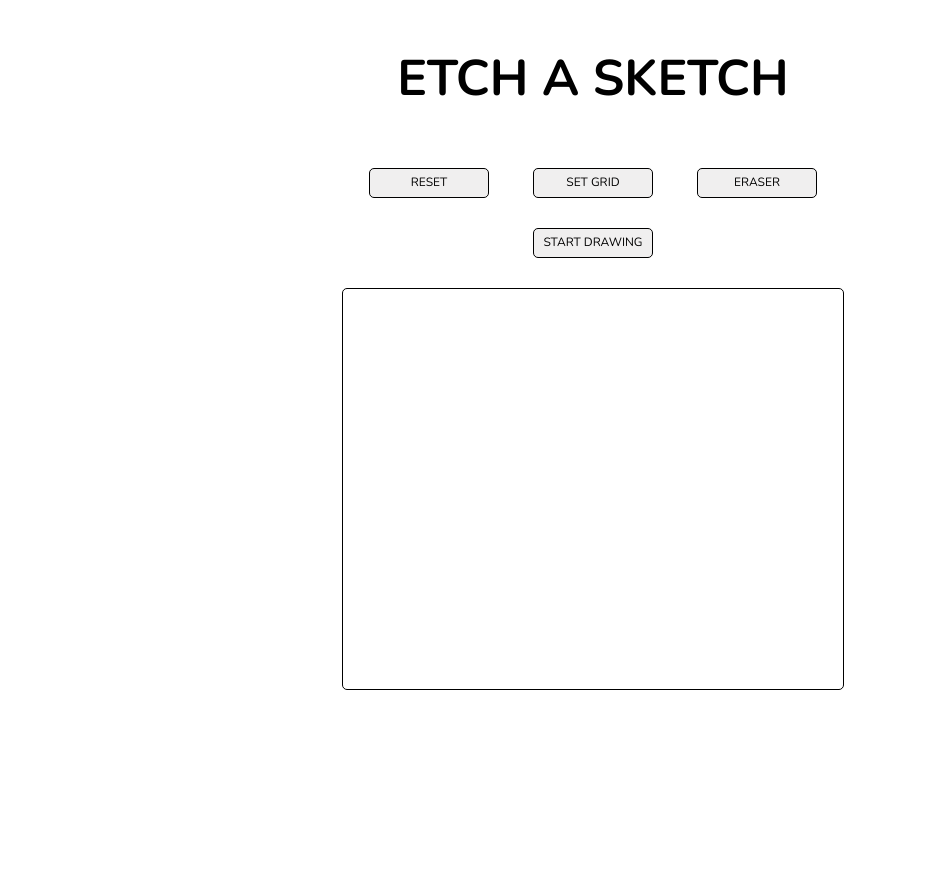
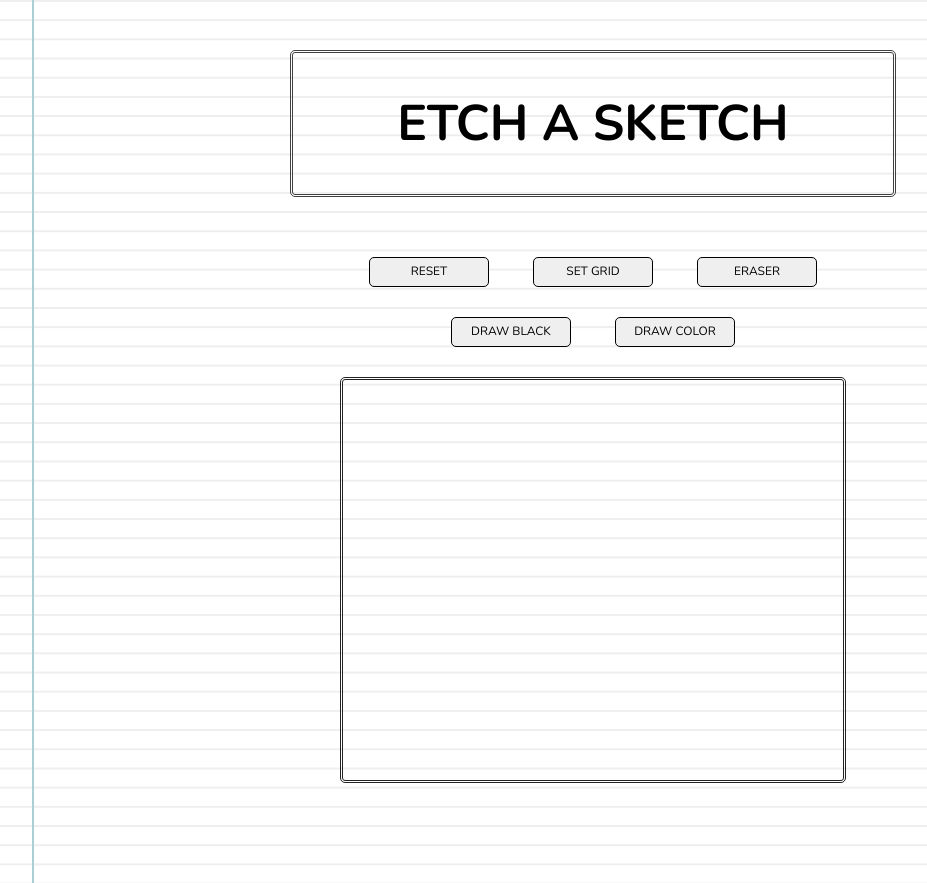
Before and after one commit to DarylB01/Etch-A-Sketch, a PHP site: page /etch.html in a window 1280 px wide. Shown: the whole page, without its empty margins (47-974 px from the left). Before the commit the page ends 690 px from the top, so only its background shows below. Run offline with PHP 8.4, Linux system fonts and the light colour scheme; some libraries are stand-ins or nearby versions.

Commit message:
added background and design

```diff
--- a/etch.html
+++ b/etch.html
@@ -30,7 +30,10 @@
       ERASER
     </button>
     <button class="button draw" id="draw">
-      START DRAWING
+      DRAW BLACK
+    </button>
+    <button class="button color" id="color">
+      DRAW COLOR
     </button>
   </div>
   <script src="https://ajax.googleapis.com/ajax/libs/jquery/2.1.4/jquery.min.js"></script>
--- a/script.js
+++ b/script.js
@@ -4,45 +4,62 @@ var grid = document.createElement("div");
 grid.className = "grid";
 body.appendChild(grid);
 
-var colors = ['#ff0000', '#00ff00', '#0000ff'];
+var colors = ["red box","green box", "blue box", "yellow box"];
 var anycolor = colors[Math.floor(Math.random() * colors.length)];
 
 var rowscols;
 
 var draw = document.querySelector("#draw")
-
 var erase = document.querySelector("#erase");
-
-var clear = document.getElementsByClassName("blackbox");
-
+var clear = document.getElementsByClassName("box")
+var color = document.querySelector("#color");
+allbuttons = document.getElementsByClassName("button");
 var reset = document.querySelector("#reset");
     reset.addEventListener("click", () => {resetbutton()});
         function resetbutton() {
             for (i = 0; i < clear.length ; i++ ) {
-                clear[i].classList.add("gridbox");
+                clear[i].classList.remove("red");
+                clear[i].classList.remove("black");
+                clear[i].classList.remove("blue");
+                clear[i].classList.remove("yellow");
+                clear[i].classList.remove("green");
             }
 }
-function randomcolor() {
-    e.target.style.color = anycolor;
+function randomcolor(e) {
+    var anycolor = colors[Math.floor(Math.random() * colors.length)];
+    e.target.className = anycolor;
 }
-function changecolor(e) {
-    e.target.className = "blackbox";
+function drawblack(e) {
+    e.target.className = "black box";
 }
 function erasecolor(e) {
-    e.target.className = "gridbox";
+    e.target.className = "box";
 }
 
-var setbox = document.querySelector("#setbox");
-    setbox.addEventListener('click', () => {creategrid()});
+var setboxes = document.querySelector("#setbox");
+    setboxes.addEventListener('click', () => {creategrid()});
+    setboxes.addEventListener('click', () => {changepointer()})
+        function changepointer () {
+            body.style.cursor = "auto";
+            draw.style.cursor = "auto";
+            erase.style.cursor = "auto";
+            reset.style.cursor = "auto";
+            setboxes.style.cursor = "auto";
+            color.style.cursor = "auto";
+        }
 
 function creategrid () {
-    rowscols = prompt("How many boxes per side?");
-    if (rowscols > 50) {
-        alert("Please input a number less than 50");}
+    rowscols = prompt("How many boxes per side? (Max : 20)");
+    if (rowscols === null) {
+        return;
+    }
+    if (rowscols > 21) {
+        alert("Please input a number less than 21");
+    }
     else if (rowscols < 1) {
-        alert("Please input a number more than 0");
+        alert("Please input a number more than 0 (Max : 20)");
     }
-    if (rowscols < 51 && rowscols > 0) {
+    if (rowscols < 21 && rowscols > 0) {
         while (grid.hasChildNodes()){
             grid.removeChild(grid.lastChild);
             }
@@ -51,17 +68,43 @@ function creategrid () {
             var gridnumber = rowscols * rowscols;
     for (i = 0; i < gridnumber; i ++) {
             let gridcol = document.createElement("div");
-            gridcol.className = "gridbox";
+            gridcol.className = "box";
             grid.appendChild(gridcol);
-                draw.addEventListener('click', () => {startdrawing()});
-                function startdrawing() {
-                    gridcol.removeEventListener('mouseover', erasecolor)
-                    gridcol.addEventListener('mouseover', changecolor);
+                draw.addEventListener('click', () => {startDrawing()});
+                function startDrawing() {
+                    draw.style.cursor = "url('icons/pencil.png') 2 28, default";
+                    erase.style.cursor = "url('icons/pencil.png') 2 28, default";
+                    reset.style.cursor = "url('icons/pencil.png') 2 28, default";
+                    setboxes.style.cursor = "url('icons/pencil.png') 2 28, default";
+                    color.style.cursor = "url('icons/pencil.png') 2 28, default";
+                    body.style.cursor = "url('icons/pencil.png') 2 28, default";
+                    gridcol.removeEventListener('mouseover', randomcolor);
+                    gridcol.removeEventListener('mouseover', erasecolor);
+                    gridcol.addEventListener('mouseover', drawblack);
                 }
                 erase.addEventListener('click', () => {startErasing()});
                 function startErasing() {
-                    gridcol.removeEventListener('mouseover', changecolor);
+                    draw.style.cursor = "url('icons/eraser.png') 2 28, default";
+                    erase.style.cursor = "url('icons/eraser.png') 2 28, default";
+                    reset.style.cursor = "url('icons/eraser.png') 2 28, default";
+                    setboxes.style.cursor = "url('icons/eraser.png') 2 28, default";
+                    color.style.cursor = "url('icons/eraser.png') 2 28, default";
+                    body.style.cursor = "url('icons/eraser.png') 2 28, default";
+                    gridcol.removeEventListener('mouseover', randomcolor);
+                    gridcol.removeEventListener('mouseover', drawblack);
                     gridcol.addEventListener('mouseover', erasecolor);
+                }
+                color.addEventListener('click', () => {startColoring()});
+                function startColoring() {
+                    draw.style.cursor = "url('icons/brush.png') 2 28, default";
+                    erase.style.cursor = "url('icons/brush.png') 2 28, default";
+                    reset.style.cursor = "url('icons/brush.png') 2 28, default";
+                    setboxes.style.cursor = "url('icons/brush.png') 2 28, default";
+                    color.style.cursor = "url('icons/brush.png') 2 28, default";
+                    body.style.cursor = "url('icons/brush.png') 2 28, default";
+                    gridcol.removeEventListener('mouseover', erasecolor);
+                    gridcol.removeEventListener('mouseover', drawblack);
+                    gridcol.addEventListener('mouseover', randomcolor);
                 }
         }
     }
--- a/style.css
+++ b/style.css
@@ -5,6 +5,8 @@
     margin-left: auto;
     margin-right: auto;
     text-align: center;
+    border: 3px double rgb(66, 65, 65);
+    border-radius: 5px;
 }
 
 .title h2 {
@@ -35,6 +37,14 @@
     font-family: 'Nunito', sans-serif;
 }
 
+body {
+    background-color: #fff;
+    background-image:
+    linear-gradient(90deg, transparent 79px, #abced4 79px, #abced4 81px, transparent 81px),
+    linear-gradient(#eee .1em, transparent .1em);
+    background-size: 100% 1.2em;
+}
+
 .button:hover {
     transform: scale(1.05);
     -webkit-transition: 0.2s;
@@ -45,12 +55,12 @@
 }
 
 .button:visited {
-    border: 5px solid green;
+    border: 5px solid rgb(40, 77, 40);
 }
 
 .grid {
     display: grid;
-    border: 1px solid black;
+    border: 3px double rgb(36, 33, 33);
     min-width: 400px;
     max-height: 600px;
     max-width: 500px;
@@ -62,21 +72,86 @@
     -webkit-transition: 1.2s;
 }
 
-.gridbox {
-    border : 0.02px solid black;
+.box {
+    border : 0.02px dotted rgb(44, 43, 43);
     padding: 2px;
-    -webkit-transition: 0.09s;
+    -webkit-transition: 0.10s;
 }
 
-.blackbox.gridbox {
-    background-color: r
-    border : 0.02px solid black;
-    padding: 2px;
-    -webkit-transition: 0.09s;
-}
-
-.blackbox {
-    background-color : black;
+.black.box {
+    background-color : rgb(26, 23, 23);
     -webkit-transition: 0.09s;
     padding: 2px;
 }
+
+.red.box {
+    background-color : rgb(90, 30, 30);
+    -webkit-transition: 0.09s;
+    padding: 2px;
+}
+.green.box {
+    background-color : rgb(34, 99, 32);
+    -webkit-transition: 0.09s;
+    padding: 2px;
+}
+.blue.box {
+    background-color : rgb(28, 45, 119);
+    -webkit-transition: 0.09s;
+    padding: 2px;
+}
+.yellow.box {
+    background-color : rgb(235, 226, 102);
+    -webkit-transition: 0.09s;
+    padding: 2px;
+}
+
+.button.setbox:hover {
+
+    background-color:rgb(255, 255, 255);
+    background-image: linear-gradient(rgb(0, 0, 0) 1px, transparent 1px),
+    linear-gradient(90deg, rgb(0, 0, 0) 1px, transparent 1px),
+    linear-gradient(rgba(0, 0, 0, 0.3) 1px, transparent 1px),
+    linear-gradient(90deg, rgba(0, 0, 0, 0.3) 1px, transparent 1px);
+    background-size: 100px 100px, 100px 100px, 20px 20px, 20px 20px;
+    background-position:-2px -2px, -2px -2px, -1px -1px, -1px -1px;
+    -webkit-transition: 0.2s;
+}
+
+.button.draw:hover {
+    background-color : rgb(51, 50, 50);
+    -webkit-transition: 0.2s;
+}
+.button.erase:hover {
+    color: white;
+    background-color: white;
+    -webkit-transition: 0.2s;
+}
+.button.color:hover {
+    -webkit-animation: color_change .7s infinite alternate;
+	-moz-animation: color_change .7s infinite alternate;
+	-ms-animation: color_change .7s infinite alternate;
+	-o-animation: color_change .7s infinite alternate;
+    animation: color_change .7s infinite alternate;
+    -webkit-transition: 0.5s;
+}
+
+@-webkit-keyframes color_change {
+	from { background-color: blue; }
+	to { background-color: red; }
+}
+@-moz-keyframes color_change {
+	from { background-color: blue; }
+	to { background-color: red; }
+}
+@-ms-keyframes color_change {
+	from { background-color: blue; }
+	to { background-color: red; }
+}
+@-o-keyframes color_change {
+	from { background-color: blue; }
+	to { background-color: red; }
+}
+@keyframes color_change {
+	from { background-color: blue; }
+	to { background-color: red; }
+}
```
Also changed, not shown: icons/brush.png (added), icons/eraser.png (added), icons/pencil.png (added).
